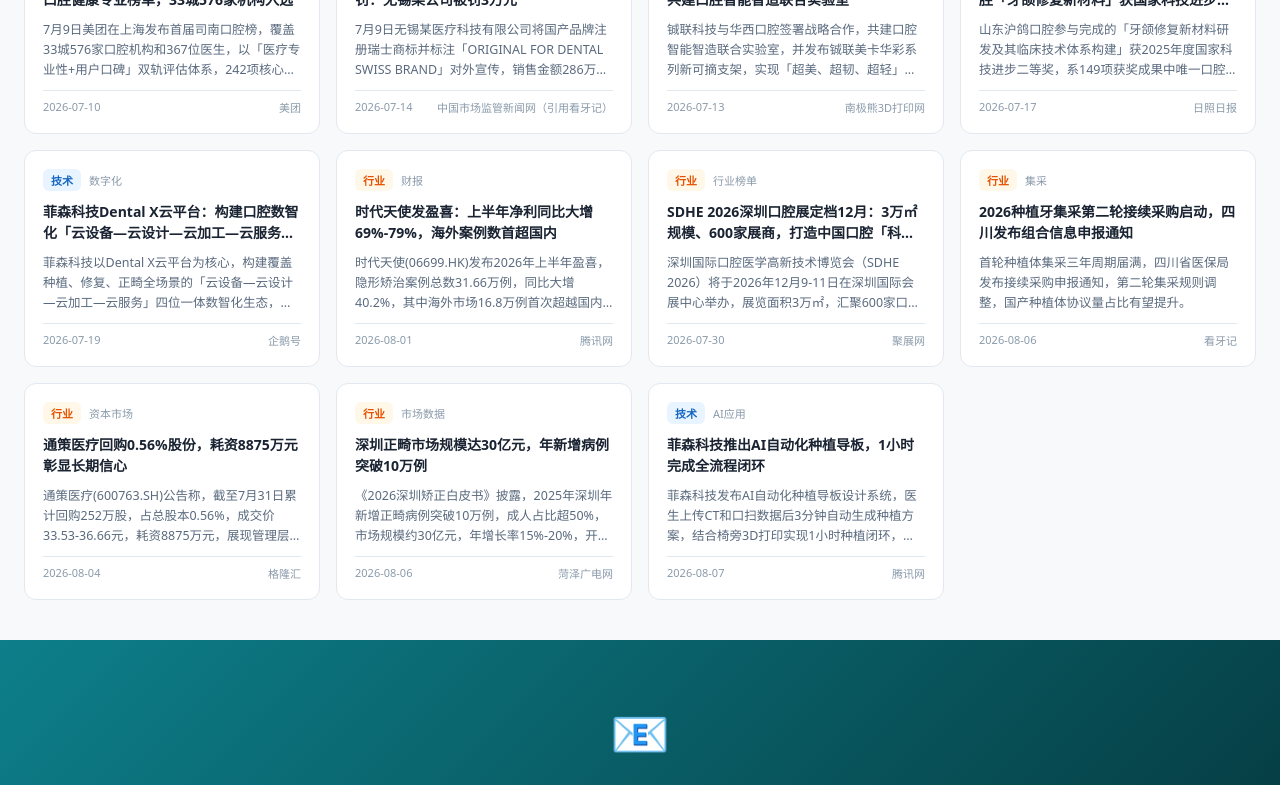
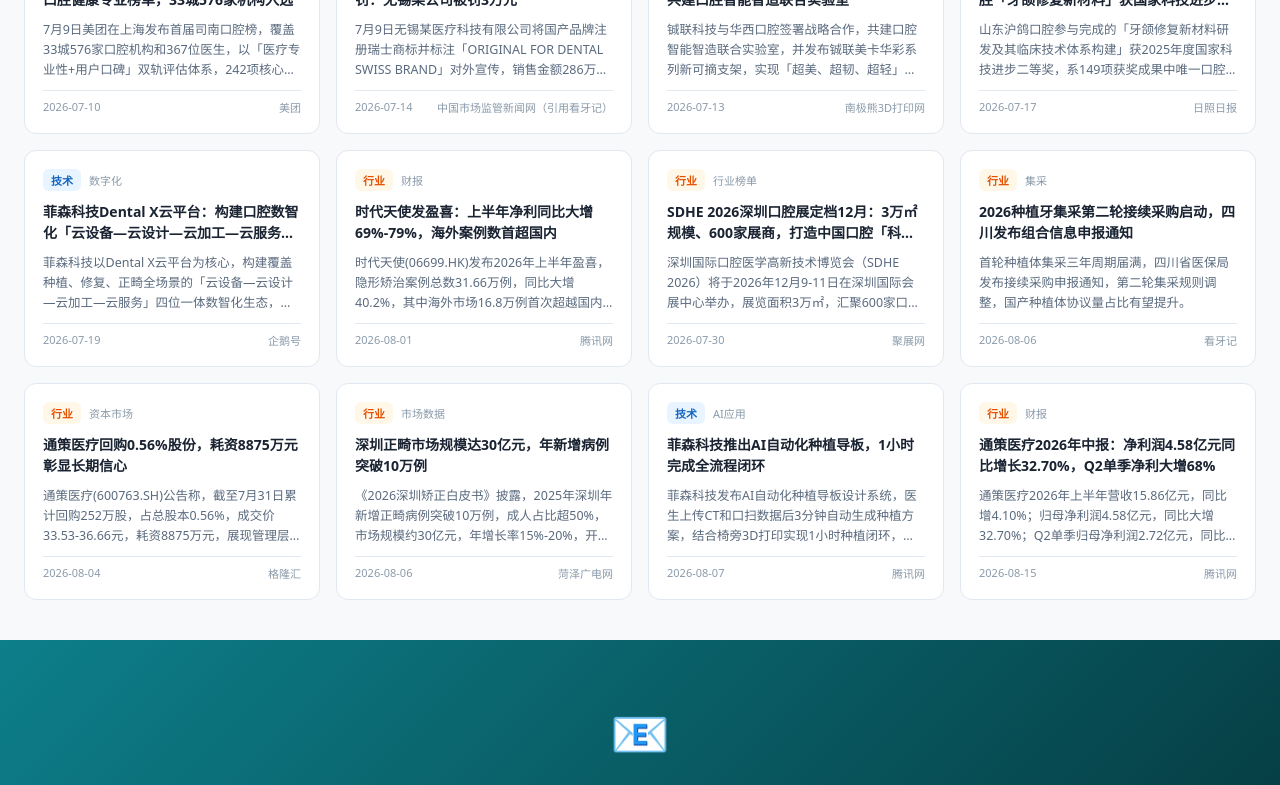
Before and after one commit to coala325-wwl/denttech-daily, a Vue app: page / in a window 1280 px wide. Shown: the part 1690-2475 px from the top of the page. Built offline with nearby package versions, Linux system fonts and the light colour scheme.

Commit message:
auto: 每日构建更新 (41 条, 2026/8/16)

```diff
--- a/src/data/news.js
+++ b/src/data/news.js
@@ -738,6 +738,50 @@ AI还可快至1秒绘制牙弓线、下颌神经管，自动匹配植体规格
     tag: 'AI应用',
     featured: false,
   },
+  {
+    id: 40,
+    region: 'domestic',
+    category: 'industry',
+    title: '通策医疗2026年中报：净利润4.58亿元同比增长32.70%，Q2单季净利大增68%',
+    summary: '通策医疗2026年上半年营收15.86亿元，同比增4.10%；归母净利润4.58亿元，同比大增32.70%；Q2单季归母净利润2.72亿元，同比大增68.02%，盈利能力显著提升。',
+    fullContent: `2026年8月14日，通策医疗（600763.SH）正式发布2026年中报。
+
+财务数据显示：上半年公司营业总收入15.86亿元，同比增长4.10%；归属于上市公司股东的净利润4.58亿元，同比增长32.70%；归属于上市公司股东的扣除非经常性损益的净利润3.25亿元，同比增长5.74%；基本每股收益1.03元。
+
+单季度看，Q2表现更为亮眼：第二季度营业总收入8.31亿元，同比增长6.65%；第二季度归母净利润2.72亿元，同比大增68.02%，Q2单季净利增速远超收入增速。
+
+盈利能力方面，报告期毛利率同比增幅5.39%，净利率同比增幅25.03%，显示公司成本控制和经营效率显著改善。经营活动现金净流入为4.00亿元，现金流状况良好。
+
+通策医疗作为A股口腔医疗服务龙头，在全国运营数百家口腔医疗机构，上半年在口腔医疗消费整体承压的背景下实现了利润端的高质量增长，显示出头部连锁品牌的抗周期能力。`,
+    sourceUrl: 'https://so.html5.qq.com/page/real/search_news?docid=70000021_8366a7ee7b795752',
+    date: '2026-08-15',
+    source: '腾讯网',
+    tag: '财报',
+    featured: false,
+  },
+  {
+    id: 41,
+    region: 'international',
+    category: 'industry',
+    title: '爱齐科技全球专利诉讼最新进展：三地起诉时代天使，时代天使北京反诉并举',
+    summary: '爱齐科技（隐适美）在郑州、济南、福州三地起诉时代天使专利侵权，郑州中院一审认定时代天使不侵权；时代天使随即向北京知识产权法院反诉爱齐科技侵权，并同步发起多起专利无效宣告程序。',
+    fullContent: `2026年8月，爱齐科技（Align Technology，隐适美母公司）2026财年Q2季报披露了与中国竞争对手时代天使的全球专利诉讼最新进展，双方在中国、欧洲、美国三地同时展开专利交锋。
+
+在中国战场，爱齐科技于2025年8月18日向郑州市中级人民法院起诉上海时代天使等三家主体，主张牙附件、治疗规划专利侵权；2025年9月10日就拔牙间隙关闭专利向济南市中级人民法院提起诉讼；2026年1月12日向福州市中级人民法院再次起诉同一专利；2026年4月4日又以治疗规划专利提起新的民事诉讼。
+
+截至目前，郑州市中级人民法院就牙附件、治疗规划两项专利已作出一审判决，认定时代天使不构成侵权，爱齐科技表示将向最高人民法院提起上诉。其余案件仍在审理中。
+
+时代天使也积极反击：2025年8月22日（即被诉后第四天），上海时代天使向北京知识产权法院反诉爱齐科技侵害其模具制造倒凹检测相关专利。
+
+专利无效程序方面：时代天使于2026年1月16日、3月11日向国家知识产权局，就济南案件涉及的两项拔牙间隙关闭专利提起无效宣告；2026年1月22日、2月12日再针对郑州案件涉及的牙附件专利及另一项治疗规划专利提起无效宣告。爱齐科技亦于2026年1月19日就时代天使北京涉案专利向国知局提起无效宣告。
+
+爱齐科技季报显示，公司每年研发支出超3亿美元，自2001年以来累计约20亿美元。此次诉讼反映了全球隐形正畸两大巨头在技术竞争上的激烈博弈。`,
+    sourceUrl: 'https://so.html5.qq.com/page/real/search_news?docid=70000021_6526a808ed789452',
+    date: '2026-08-16',
+    source: '企业专利观察',
+    tag: '专利诉讼',
+    featured: false,
+  },
 ]
 
 export const categoryConfig = [
```
